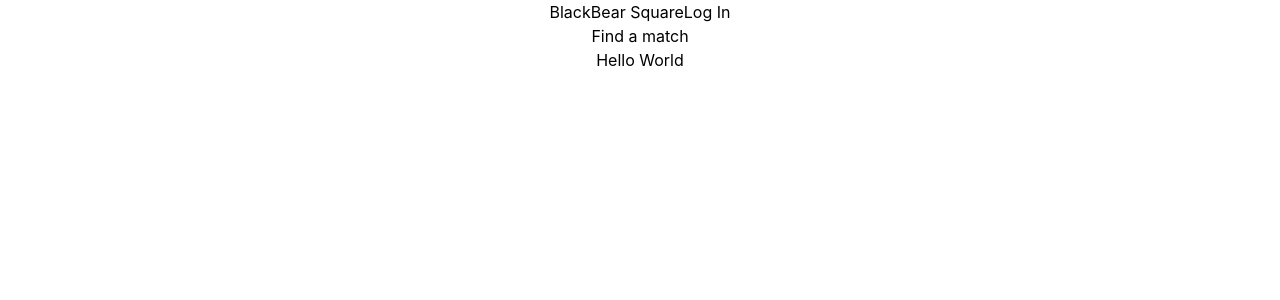
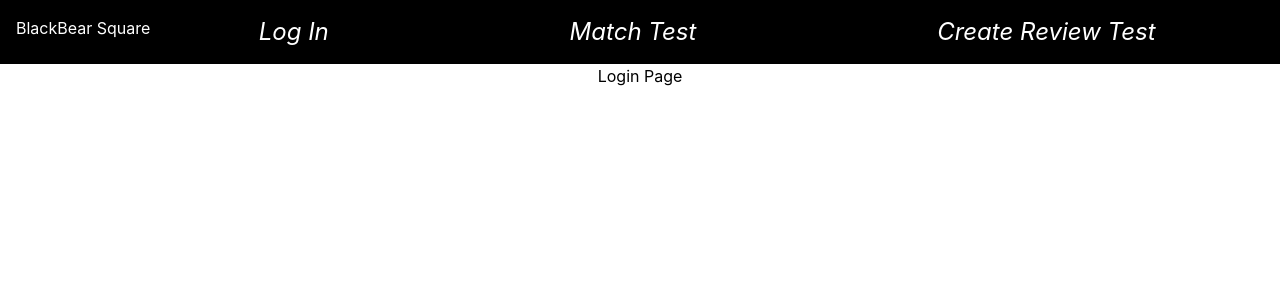
Before and after one commit to 2022-autumn-cos-420/Team-Egg, a React (Create React App) app in the folder client/: page /login in a window 1280 px wide. Shown: the top 300 px of the page. Built offline with nearby package versions, Linux system fonts and the light colour scheme.

Commit message:
Nav bar changes

```diff
--- a/client/src/App.tsx
+++ b/client/src/App.tsx
@@ -1,16 +1,12 @@
 import React from 'react';
 import './App.css';
 import Navbar from './components/Navbar';
-import FindMatch from './components/Findmatch';
-import './styles.css';
-import CreateReview from './pages/CreateReview';
+import './styles.css'
 
 function App() {
   return (
     <div className="App">
       <Navbar></Navbar>
-      <FindMatch></FindMatch>
-      <CreateReview></CreateReview>
     </div>
   );
 }
--- a/client/src/components/Navbar.tsx
+++ b/client/src/components/Navbar.tsx
@@ -2,16 +2,37 @@ import React from "react";
 
 import {BrowserRouter as Router, Routes, Route, Link} from "react-router-dom";
 
-import  HomePage from "../pages/HomePage";
+import HomePage from "../pages/HomePage";
+import LogInPage from "../pages/LogInPage";
+import FindMatch from "./Findmatch";
+import CreateReview from "../pages/CreateReview";
 
 
 
 export default function Navbar(){
     return <Router>
-        <Link to="/">BlackBear Square</Link>
-        <Link to="/login">Log In</Link>
+        <nav className="relative p-4 items-center
+        flex flex-col w-full justify-between min-w-fit
+        bg-black text-white">
+        <div className="flex flex-row items-cetner w-full justify-between">
+            <div className="min-w-fit">
+                <Link to="/">BlackBear Square</Link>{/*Logo Spot */}
+            </div>
+
+            {/*Menu items*/}
+            <div className="w-full flex italic justify-around text-2xl space-x-6">
+                <Link to="/login">Log In</Link>
+                <Link to="/matchtest">Match Test</Link>
+                <Link to="/createReviewTest">Create Review Test</Link>
+            </div>
+        </div>
+        </nav>
+
         <Routes>
             <Route path="/" element= {<HomePage></HomePage>}></Route>
+            <Route path="/login" element= {<LogInPage></LogInPage>}></Route>
+            <Route path="/matchtest" element= {<FindMatch></FindMatch>}></Route>
+            <Route path="/createReviewTest" element= {<CreateReview></CreateReview>}></Route>
         </Routes>
     </Router>
 }
--- a/client/src/pages/HomePage.tsx
+++ b/client/src/pages/HomePage.tsx
@@ -1,7 +1,7 @@
 import React from "react";
 
 function HomePage(): JSX.Element {
-    return <div></div>
+    return <div> Home Page</div>
 
 }
 
--- /dev/null
+++ b/client/src/pages/LogInPage.tsx
@@ -0,0 +1,8 @@
+import React from "react";
+
+function LogInPage(): JSX.Element {
+    return <div> Login Page</div>
+
+}
+
+export default LogInPage;
--- a/client/src/styles.css
+++ b/client/src/styles.css
@@ -5,27 +5,3 @@
  body {
     margin: 0;
  }
-
- .nav {
-    background-color: #1c2e3f;
-    color: white;
-    display: flex;
-    justify-content: space-between;
-    min-height: 15vh;
-    align-items: center;
-    gap: 2rem;
-    padding: 0 2rem;
- }
-
- .nav ul{
-    padding: 0;
-    margin: 0;
-    list-style: none;
-    display: flex;
-    gap: 1rem;
- }
-
- .nav a{
-    color: inherit;
-    text-decoration: none;
- }
```
